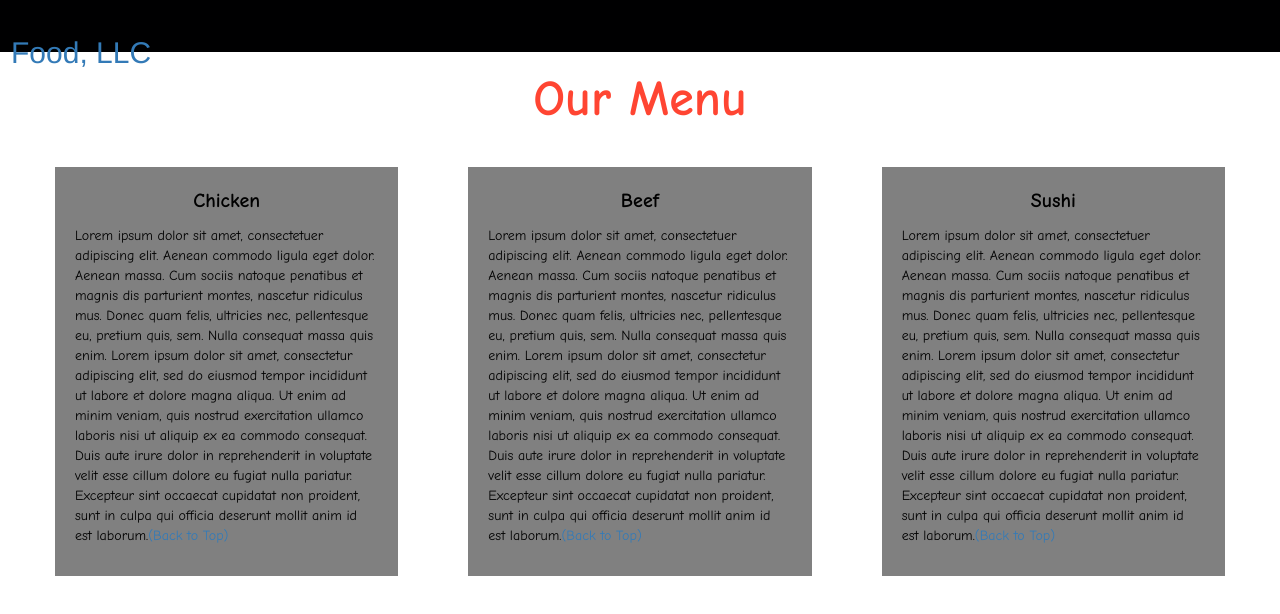
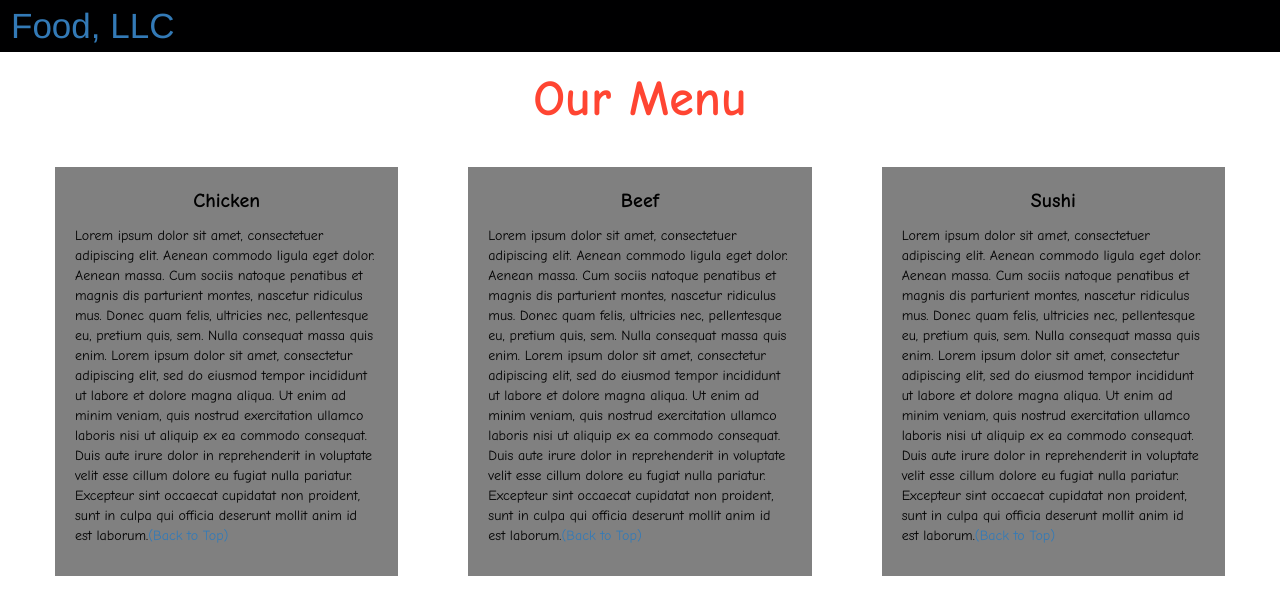
Before and after one commit to ManaliSonavane/ManaliSonavane.github.io, a plain HTML site: page mod3/index.html in a window 1280 px wide. Drawn offline with nearby package versions, Linux system fonts and the light colour scheme.

Commit message:
Update index.html

```diff
--- a/mod3/index.html
+++ b/mod3/index.html
@@ -27,7 +27,7 @@
         <span class="icon-bar"></span>
         <span class="icon-bar"></span>
       </button>
-      <a class="navbar-brand" href="#"><h2>Food, LLC</h2></a>
+      <a class="navbar-brand" href="#">Food, LLC</a>
     </div>
 
     <div class="collapse" id="myNavbar">
```
